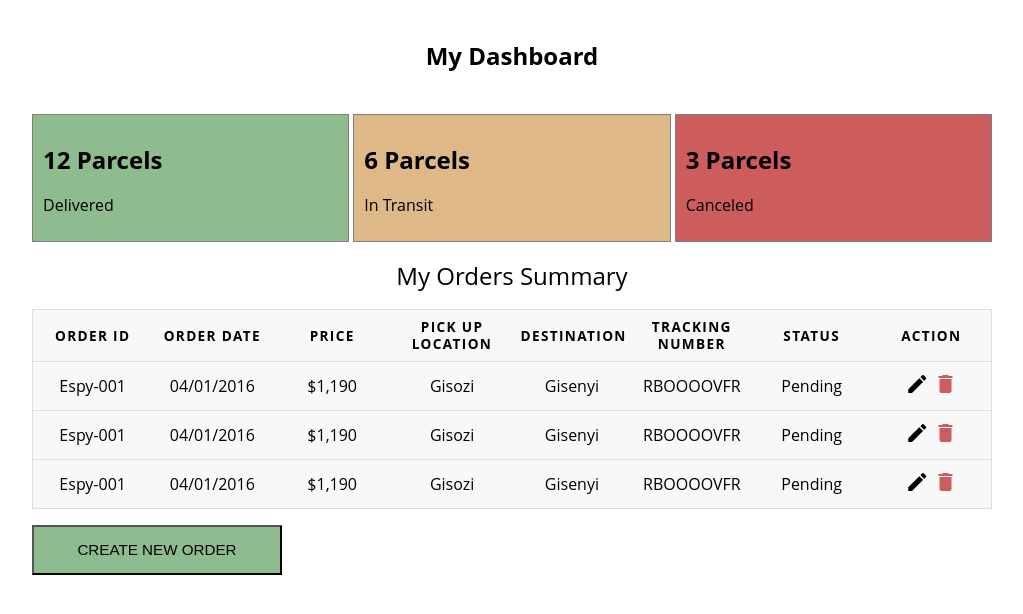
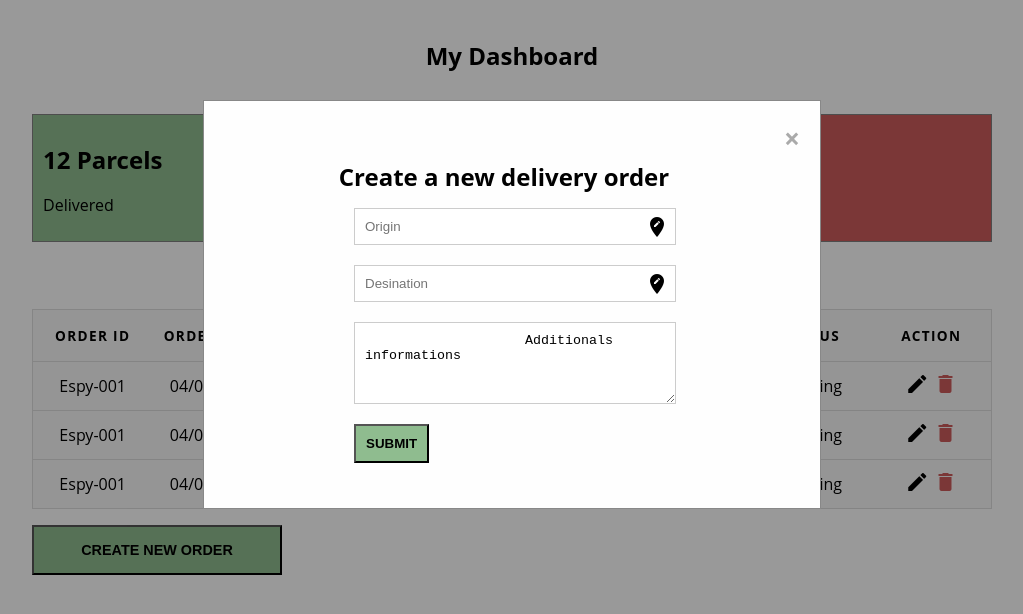
Before and after one commit to espoirMur/Andela-SendIT, a plain HTML site: page UI/orders.html in a window 1280 px wide. Both pictures are taken after a click on the button "CREATE NEW ORDER". Shown: the whole page, without its empty margins (128-1151 px from the left). Drawn offline with Linux system fonts and the light colour scheme.

Commit message:
A user will be able to click to create button and create a new order Prior to this change, create order button was there but unclickable This change allow a user to click to that button and display a html modal with a form that allow him to create a new order.

```diff
--- a/UI/orders.html
+++ b/UI/orders.html
@@ -82,9 +82,31 @@
                     <tfoot>
                     </tfoot>
                   </table>
-                  <p  align="left"><button class="btn">CREATE NEW ORDER</button></p>
+                  <p  align="left"><button class="btn action-button"  id="button-new-order">CREATE NEW ORDER</button></p>
 
     </div>
+    <!-- The new order modal -->
+<div id="new-order" class="modal">
+        <!-- content -->
+<div class="modal-content">
+<span class="close">&times;</span>
+<div class="wrapper" >
+        <h1 class="title-center"> Create a new delivery order </h1>
+        <form id='new-order-form' action="" method='post'>
+            <input type="text" class="new-order-input" placeholder="Origin" required>
+            <i class="material-icons location-picker" id="origin-location-picker">edit_location</i>
+            <input type="text" class="new-order-input" placeholder="Desination" required>
+            <i class="material-icons location-picker" id="destination-location-picker">edit_location</i>
+            <textarea rows="4" class="new-order-input" cols="41" name="comment" form="new-order-form" placeholder="Additional informations">
+                    Additionals informations
+            </textarea>
+            <button id='new-order-button' class="action-button" type='submit'>Submit</button>
+        </form>
+</div>
+
+</div>
+
+      </div>
 
   <script src="static/js/scripts.js"></script>
 </body>
--- a/UI/static/css/styles.css
+++ b/UI/static/css/styles.css
@@ -26,12 +26,13 @@ form {
     margin:0 auto;
     width:300px
   }
-  input {
+  input, textarea {
     margin-bottom:3px;
     padding:10px;
     width: 100%;
-    border:1px solid #CCC
+    border:1px solid #CCC;
   }
+
   button {
     padding:10px
   }
@@ -182,7 +183,74 @@ css for button create order
   padding: 0;
   display: table-cell;
   vertical-align: middle;
-  background-color: darkseagreen;
   font-size: 0.95em;
   text-decoration: black;
+  font-size: 0.9em;
 }
+
+.action-button {
+  background-color: darkseagreen;
+  font-weight:bold;
+  text-transform: uppercase;
+}
+
+/* The Modal (background) */
+.modal {
+  display: none; /* Hidden by default */
+  position: fixed; /* Stay in place */
+  z-index: 1; /* Sit on top */
+  padding-top: 100px; /* Location of the box */
+  left: 0;
+  top: 0;
+  width: 100%; /* Full width */
+  height: 100%; /* Full height */
+  overflow: auto; /* Enable scroll if needed */
+  background-color: rgb(0,0,0); /* Fallback color */
+  background-color: rgba(0,0,0,0.4); /* Black w/ opacity */
+}
+
+/* create new order content */
+.modal-content {
+  background-color: #fefefe;
+  margin: auto;
+  padding: 20px;
+  border: 1px solid #888;
+  width: 45%;
+  height: 45%;
+
+
+}
+
+/* The Close Button */
+.close {
+  color: #aaaaaa;
+  float: right;
+  font-size: 28px;
+  font-weight: bold;
+}
+
+.close:hover,
+.close:focus {
+  color: #000;
+  text-decoration: none;
+  cursor: pointer;
+}
+
+
+/**
+new order input
+**/
+
+.new-order-input{
+  margin-bottom: 20px;
+  display: block;
+
+}
+
+.location-picker {
+  float: right;
+  margin-right: -15px;
+  margin-top: -50px;
+  position: relative;
+  z-index: 2;
+}
--- a/UI/static/js/scripts.js
+++ b/UI/static/js/scripts.js
@@ -0,0 +1,25 @@
+// Get the modal for the modal
+var modal = document.getElementById('new-order');
+
+// Get the button that opens the modal
+var btn = document.getElementById("button-new-order");
+
+// Get the <span> element that closes the modal
+var span = document.getElementsByClassName("close")[0];
+
+// When the user clicks the button, open the modal
+btn.onclick = function() {
+    modal.style.display = "block";
+}
+
+// When the user clicks on <span> (x), close the modal
+span.onclick = function() {
+    modal.style.display = "none";
+}
+
+// When the user clicks anywhere outside of the modal, close it
+window.onclick = function(event) {
+    if (event.target == modal) {
+        modal.style.display = "none";
+    }
+}
```
